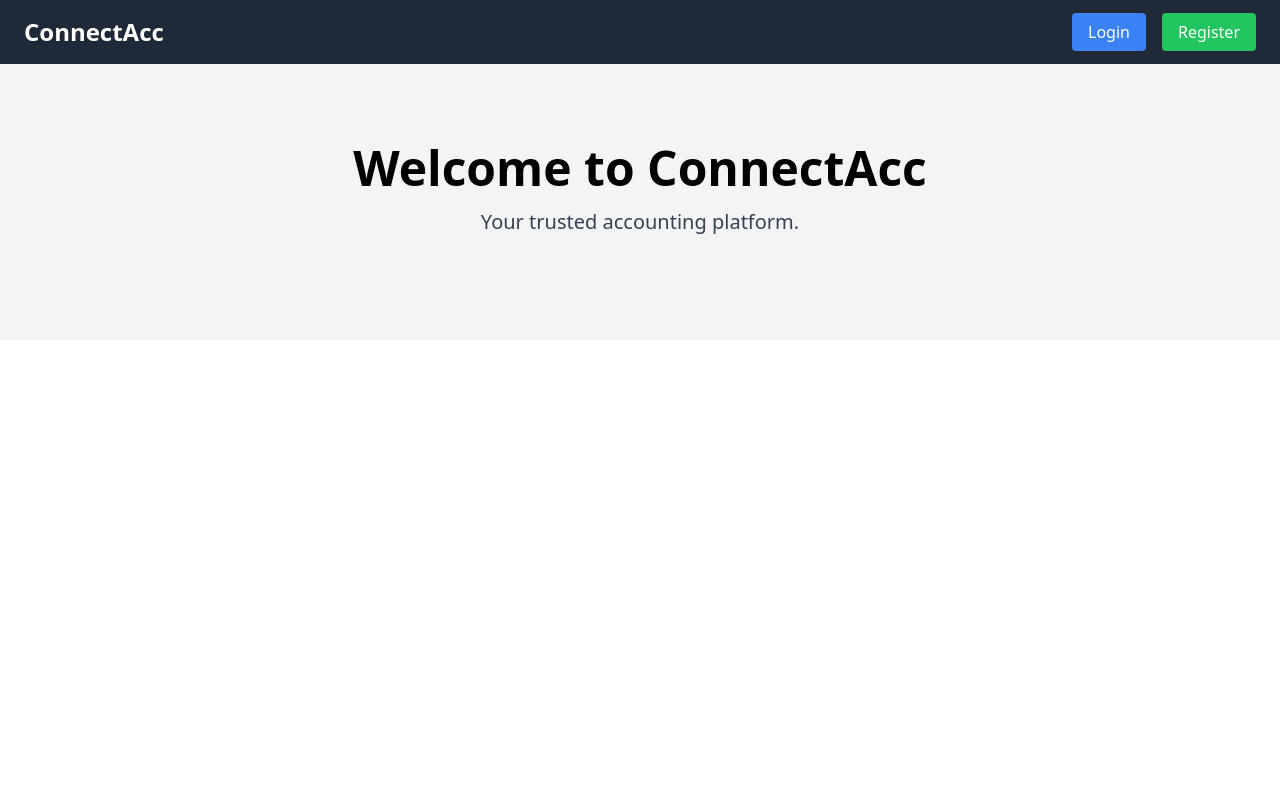
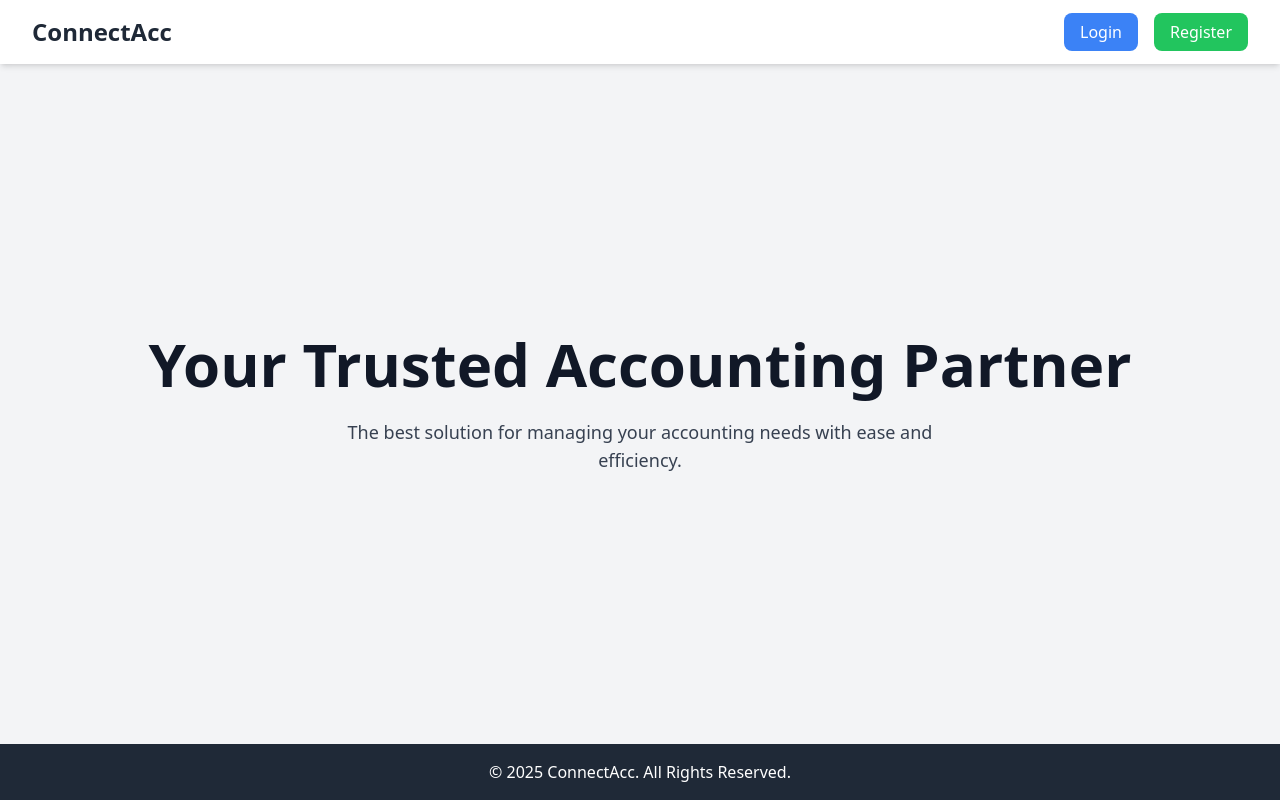
Before and after one commit to ThanyawitNiti/react-flask, a React (Create React App) app: page / in a window 1280 px wide. Built offline with nearby package versions, Linux system fonts and the light colour scheme.

Commit message:
create : alert

```diff
--- /dev/null
+++ b/src/alert/Alert.js
@@ -0,0 +1,13 @@
+import React from "react";
+
+export default function AlertMessage({ message, type }) {
+  return (
+    <div
+      className={`fixed top-5 right-5 px-4 py-2 text-white rounded shadow-md transition ${
+        type === "success" ? "bg-green-500" : "bg-red-500"
+      }`}
+    >
+      {message}
+    </div>
+  );
+}
--- a/src/pages/Home.js
+++ b/src/pages/Home.js
@@ -3,24 +3,40 @@ import { Link } from "react-router-dom";
 
 export default function Home() {
   return (
-    <div className="font-sans">
+    <div className="min-h-screen flex flex-col bg-gray-100">
       {/* Navbar */}
-      <nav className="bg-gray-800 text-white px-6 py-4 flex justify-between items-center">
-        <h1 className="text-2xl font-bold">ConnectAcc</h1>
+      <nav className="bg-white shadow-md py-4 px-8 flex justify-between items-center">
+        <h1 className="text-2xl font-bold text-gray-800">ConnectAcc</h1>
         <div className="space-x-4">
-          <Link to="/login" className="bg-blue-500 px-4 py-2 rounded hover:bg-blue-600 transition">Login</Link>
-          <Link to="/register" className="bg-green-500 px-4 py-2 rounded hover:bg-green-600 transition">Register</Link>
+          <Link
+            to="/login"
+            className="bg-blue-500 text-white px-4 py-2 rounded-lg hover:bg-blue-600 transition"
+          >
+            Login
+          </Link>
+          <Link
+            to="/regis"
+            className="bg-green-500 text-white px-4 py-2 rounded-lg hover:bg-green-600 transition"
+          >
+            Register
+          </Link>
         </div>
       </nav>
 
       {/* Hero Section */}
-      <header className="text-center py-20 bg-gray-100 px-6">
-        <h2 className="text-3xl md:text-5xl font-bold mb-4">Welcome to ConnectAcc</h2>
-        <p className="text-lg md:text-xl text-gray-700 mb-6">Your trusted accounting platform.</p>
-        {/* <Link to="/register" className="bg-blue-600 text-white px-6 py-3 text-lg rounded-lg shadow-lg hover:bg-blue-700 transition">
-          Get Started
-        </Link> */}
+      <header className="flex-1 flex flex-col justify-center items-center text-center px-6">
+        <h2 className="text-4xl md:text-6xl font-bold text-gray-900 mb-6">
+          Your Trusted Accounting Partner
+        </h2>
+        <p className="text-lg text-gray-700 max-w-2xl">
+          The best solution for managing your accounting needs with ease and efficiency.
+        </p>
       </header>
+
+      {/* Footer */}
+      <footer className="bg-gray-800 text-white text-center py-4">
+        <p>© {new Date().getFullYear()} ConnectAcc. All Rights Reserved.</p>
+      </footer>
     </div>
   );
 }
--- a/src/pages/Login.js
+++ b/src/pages/Login.js
@@ -1,16 +1,20 @@
 import React, { useState } from "react";
 import { Link, useNavigate } from "react-router-dom";
 import { BACKEND_URL } from "../config/env";
+import AlertMessage from "../alert/Alert";
+
 export default function Login() {
   const [username, setUsername] = useState("");
   const [password, setPassword] = useState("");
   const [error, setError] = useState("");
+  const [alert, setAlert] = useState(null);
   //Redicrect pages
   const navigate = useNavigate();
 
   const handleSubmit = async (e) => {
     e.preventDefault();
     setError(""); // clear error
+    setAlert(null); // clear alert before sending data
 
     try {
       const response = await fetch(`${BACKEND_URL}/login`, {
@@ -26,8 +30,10 @@ export default function Login() {
         throw new Error(data.error || "Login failed");
       }
 
-      alert("Login Successful!");
-      navigate("/userdetail"); // หลังจาก Login เสร็จ กลับไปหน้า Home
+      setAlert({ message: "Login Successful!", type: "success" });
+      setTimeout(() => {
+        navigate("/");
+      }, 1500);
 
     } catch (err) {
       setError(err.message);
@@ -36,6 +42,7 @@ export default function Login() {
 
   return (
     <div className="flex min-h-screen items-center justify-center bg-gray-100">
+        {alert && <AlertMessage message={alert.message} type={alert.type} />}
       <div className="w-full max-w-md bg-white p-8 rounded-lg shadow-md">
         <h2 className="text-2xl font-bold text-center mb-6">Login</h2>
 
@@ -82,7 +89,7 @@ export default function Login() {
         {/* Register Link */}
         <p className="mt-4 text-center text-gray-600">
           Don't have an account?{" "}
-          <Link to="/register" className="text-blue-500 font-semibold hover:underline">
+          <Link to="/regis" className="text-blue-500 font-semibold hover:underline">
             Register
           </Link>
         </p>
--- a/src/pages/Regis.js
+++ b/src/pages/Regis.js
@@ -37,8 +37,7 @@ export default function Regis() {
         throw new Error(data.error || "Registration failed");
       }
 
-      alert("Registration Successful!");
-      navigate("/userdetail"); // ไปที่หน้า Login หลังจากสมัครเสร็จ
+      navigate("/userdetail");
     } catch (err) {
       setError(err.message);
     }
```
